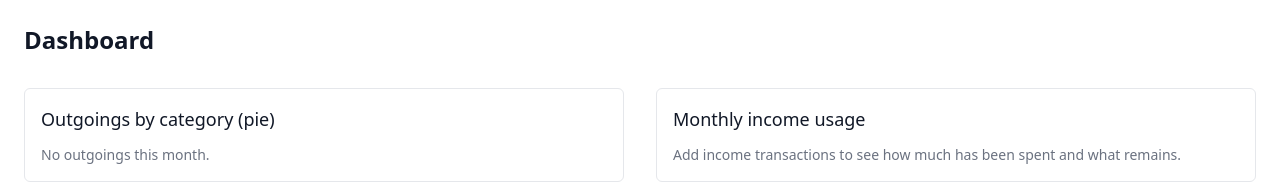
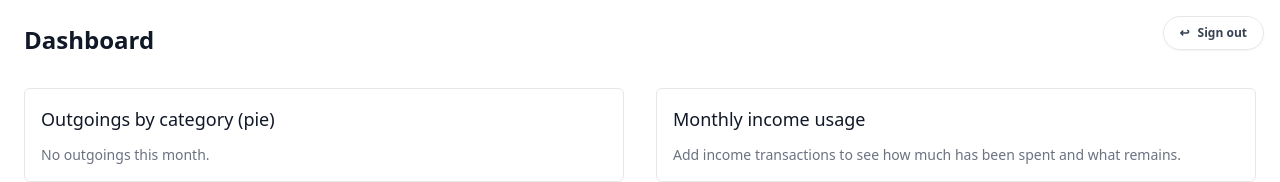
Before and after one commit to konradthiemann/Doewe, a Next.js app in the folder apps/web/: page / in a window 1280 px wide. Shown: the top 182 px of the page. Built offline with nearby package versions, Linux system fonts and the light colour scheme; no server answers; what chartjs-plugin-datalabels would draw is missing.

Commit message:
add logout button

```diff
--- a/apps/web/app/layout.tsx
+++ b/apps/web/app/layout.tsx
@@ -2,6 +2,8 @@ import "./globals.css";
 
 import BackToTopButton from "../components/BackToTopButton";
 import Header from "../components/Header";
+import LogoutButton from "../components/LogoutButton";
+
 import Providers from "./providers";
 
 import type { Metadata } from "next";
@@ -19,6 +21,9 @@ export default function RootLayout({ children }: { children: React.ReactNode })
           Skip to main
         </a>
         <Providers>
+          <div className="fixed right-4 top-4 z-50">
+            <LogoutButton />
+          </div>
           <div className="flex-1 w-full pb-[calc(7rem+env(safe-area-inset-bottom))]">
             {children}
           </div>
--- /dev/null
+++ b/apps/web/components/LogoutButton.tsx
@@ -0,0 +1,17 @@
+"use client";
+
+import { signOut } from "next-auth/react";
+
+export default function LogoutButton() {
+  return (
+    <button
+      type="button"
+      onClick={() => signOut({ callbackUrl: "/login" })}
+      className="inline-flex items-center gap-2 rounded-full border border-gray-200 bg-white/95 px-4 py-2 text-xs font-semibold text-gray-700 shadow-sm transition hover:bg-gray-50 focus:outline-none focus-visible:ring focus-visible:ring-indigo-500 focus-visible:ring-offset-2 focus-visible:ring-offset-white dark:border-neutral-700 dark:bg-neutral-900/95 dark:text-neutral-200 dark:hover:bg-neutral-800 dark:focus-visible:ring-offset-neutral-900"
+      aria-label="Sign out"
+    >
+      <span aria-hidden="true">↩︎</span>
+      Sign out
+    </button>
+  );
+}
```
